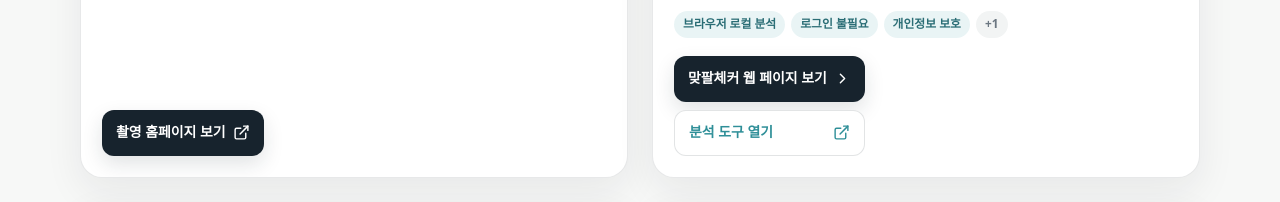
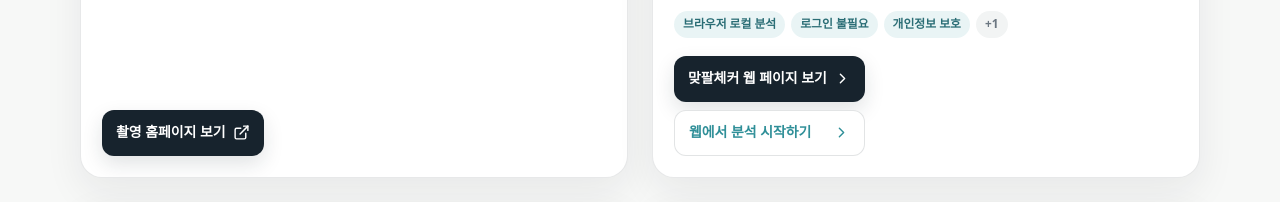
Before and after one commit to kyungminkim11/lavalabs-homepage, a React (Vite) app: page / in a window 1280 px wide. Shown: the part 4300-4502 px from the top of the page. Built offline with nearby package versions, Linux system fonts and the light colour scheme.

Commit message:
fix: open Follow Checker analyzer as an internal web page

```diff
--- a/src/components/ProjectCard.tsx
+++ b/src/components/ProjectCard.tsx
@@ -19,18 +19,19 @@ const previewLabel = {
 } as const;
 
 const followCardCopy = {
-  ko: { primary: "맞팔체커 웹 페이지 보기", secondary: "분석 도구 열기" },
-  en: { primary: "View Follow Checker page", secondary: "Open analyzer" },
-  jp: { primary: "フォローチェッカー紹介を見る", secondary: "分析ツールを開く" }
+  ko: { primary: "맞팔체커 웹 페이지 보기", secondary: "웹에서 분석 시작하기" },
+  en: { primary: "View Follow Checker page", secondary: "Analyze on the web" },
+  jp: { primary: "フォローチェッカー紹介を見る", secondary: "Webで分析を始める" }
 } as const;
 
 export default function ProjectCard({ project, locale, priority = false }: { project: Project; locale: Locale; priority?: boolean }) {
   const isFollowChecker = project.preview === "follow";
   const followDetailHref = locale === "ko" ? "/projects/follow-checker/" : `/${locale}/projects/follow-checker/`;
+  const followAnalyzerHref = locale === "ko" ? "/projects/follow-checker/analyzer/" : `/${locale}/projects/follow-checker/analyzer/`;
   const primaryHref = isFollowChecker ? followDetailHref : project.href;
   const primaryExternal = primaryHref.startsWith("http");
   const primaryCta = isFollowChecker ? followCardCopy[locale].primary : project.cta;
-  const secondaryHref = isFollowChecker ? project.href : project.detailHref;
+  const secondaryHref = isFollowChecker ? followAnalyzerHref : project.detailHref;
   const secondaryCta = isFollowChecker ? followCardCopy[locale].secondary : project.detailCta;
   const secondaryExternal = secondaryHref?.startsWith("http") ?? false;
   const hasSecondary = Boolean(secondaryHref && secondaryCta);
@@ -100,7 +101,7 @@ export default function ProjectCard({ project, locale, priority = false }: { pro
               href={secondaryHref}
               target={secondaryExternal ? "_blank" : undefined}
               rel={secondaryExternal ? "noreferrer" : undefined}
-              onClick={() => track(isFollowChecker ? "open_analyzer" : "open_case_study")}
+              onClick={() => track(isFollowChecker ? "open_web_analyzer" : "open_case_study")}
             >
               <span>{secondaryCta}</span>{secondaryExternal ? <ExternalLink aria-hidden="true" /> : <ChevronRight aria-hidden="true" />}
             </a>
```
